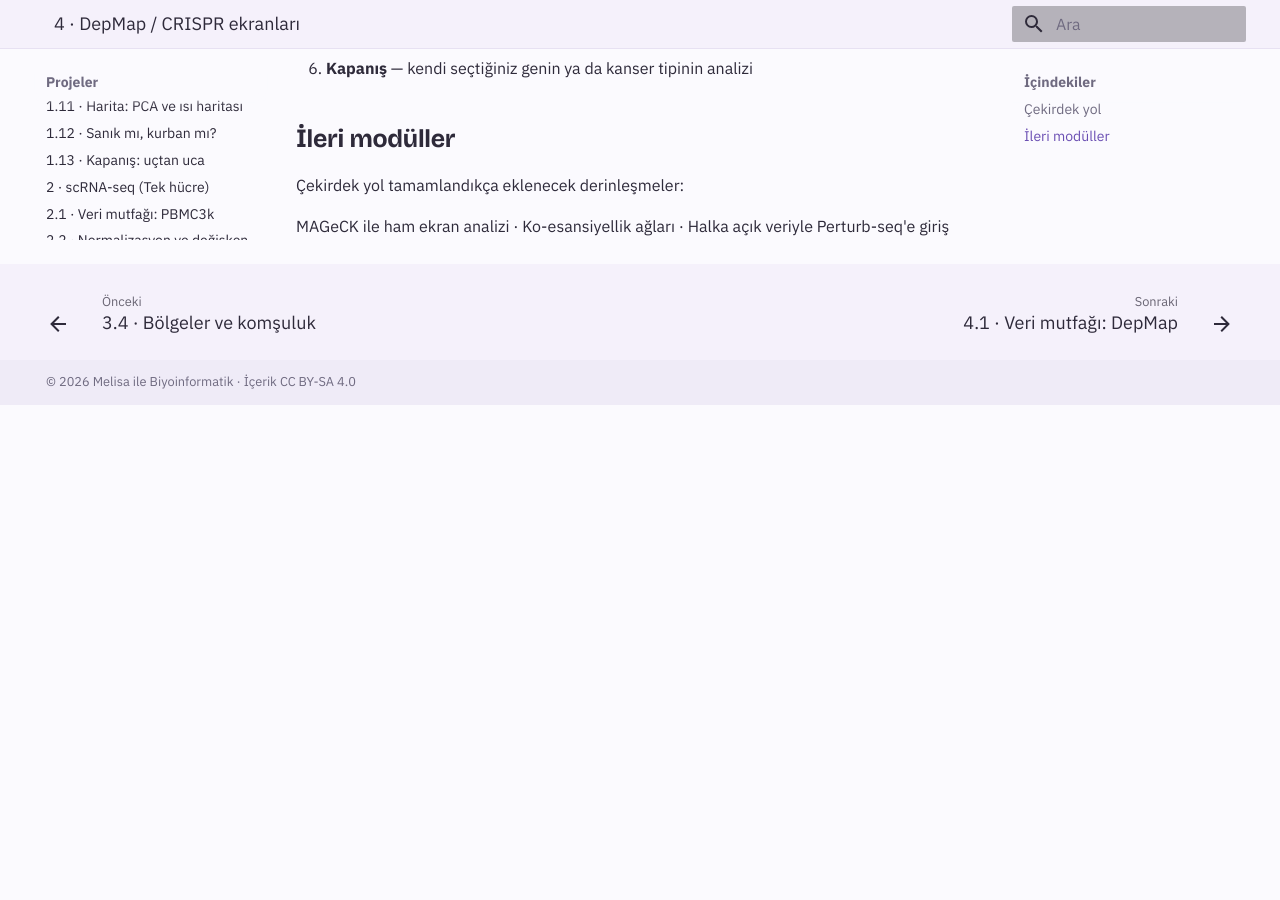
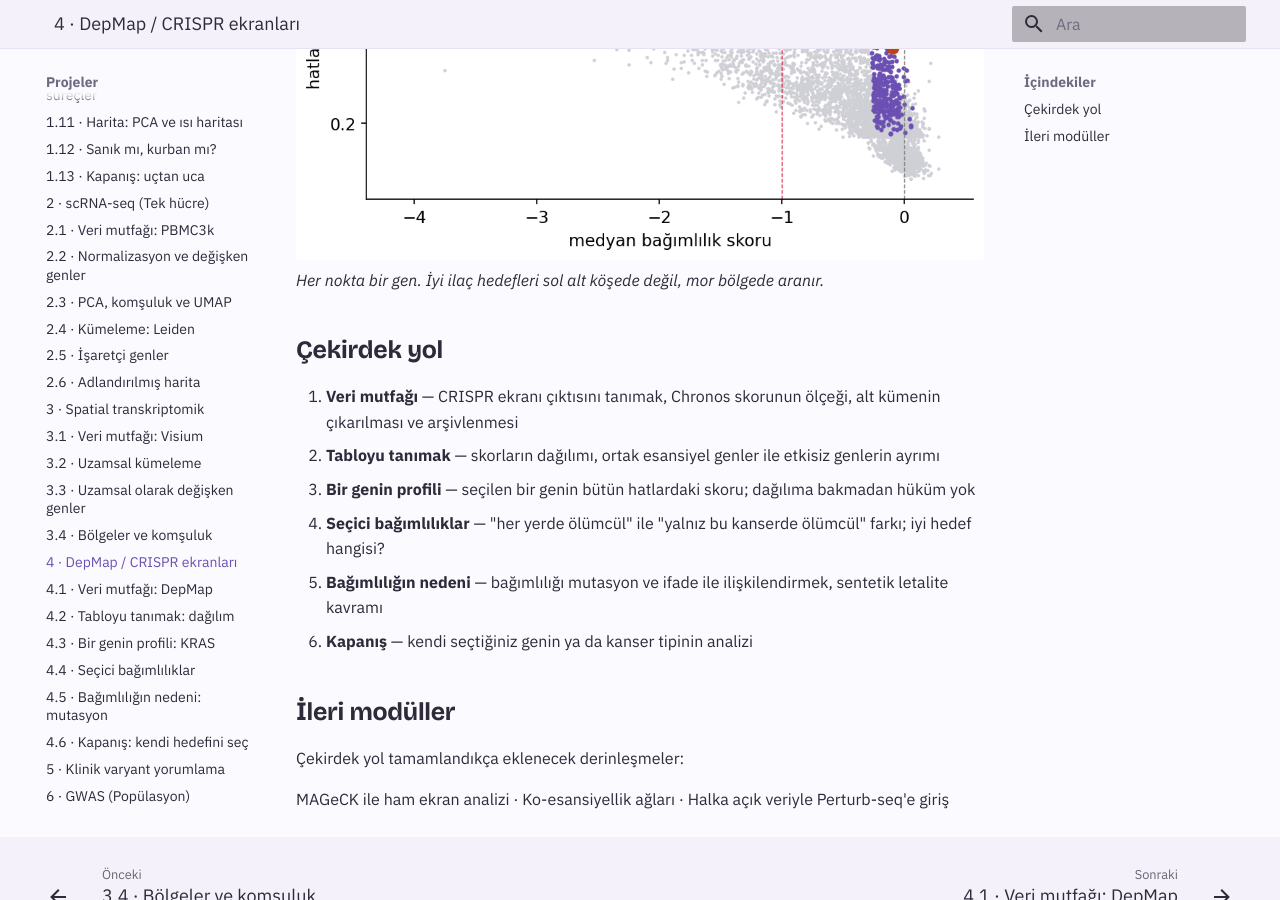
Before and after one commit to melissa-04/melisayla-biyoinformatik, an MkDocs documentation site: the page built from docs/projeler/depmap.md, in a window 1280 px wide and 900 px high, scrolled down 870 px. Built offline with MkDocs 1.6.1 and Material for MkDocs 9.7.7, drawn with Linux system fonts in a browser that asks for light colours; before the commit the page ends 1275 px from its top, so only the background shows below that.

Commit message:
Update depmap.md

```diff
--- a/docs/projeler/depmap.md
+++ b/docs/projeler/depmap.md
@@ -8,6 +8,9 @@ Serinin dördüncü projesi öncekilerden farklı: ham okuma, hizalama, sayım y
 **Veri:** DepMap Public 25Q2'den türetilmiş ders alt kümesi — 1.208 hücre hattı × 5.000 gen. Kendi DOI'sinde yayımlandı: [10.5281/zenodo.22759375](https://doi.org/10.5281/zenodo.22759375). Defterler veriyi doğrudan oradan okur; kurulum gerekmez, dosya indirmezsiniz.
 
 **Araçlar:** pandas, numpy, matplotlib/seaborn.
+
+![Genlerin medyan bağımlılık skoru ve hatlar arası değişkenliği](gorseller/06_bagimlilik_haritasi.png)
+*Her nokta bir gen. İyi ilaç hedefleri sol alt köşede değil, mor bölgede aranır.*
 
 ## Çekirdek yol
 
```
